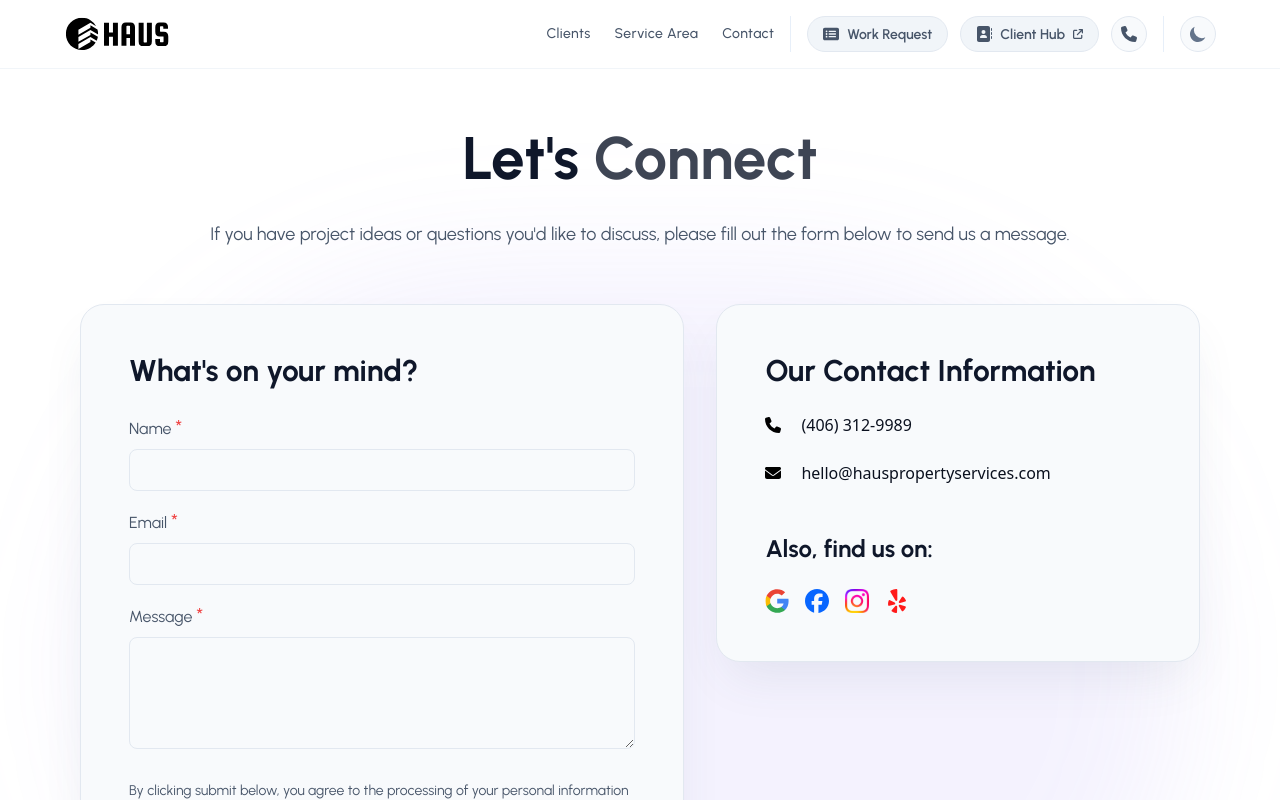
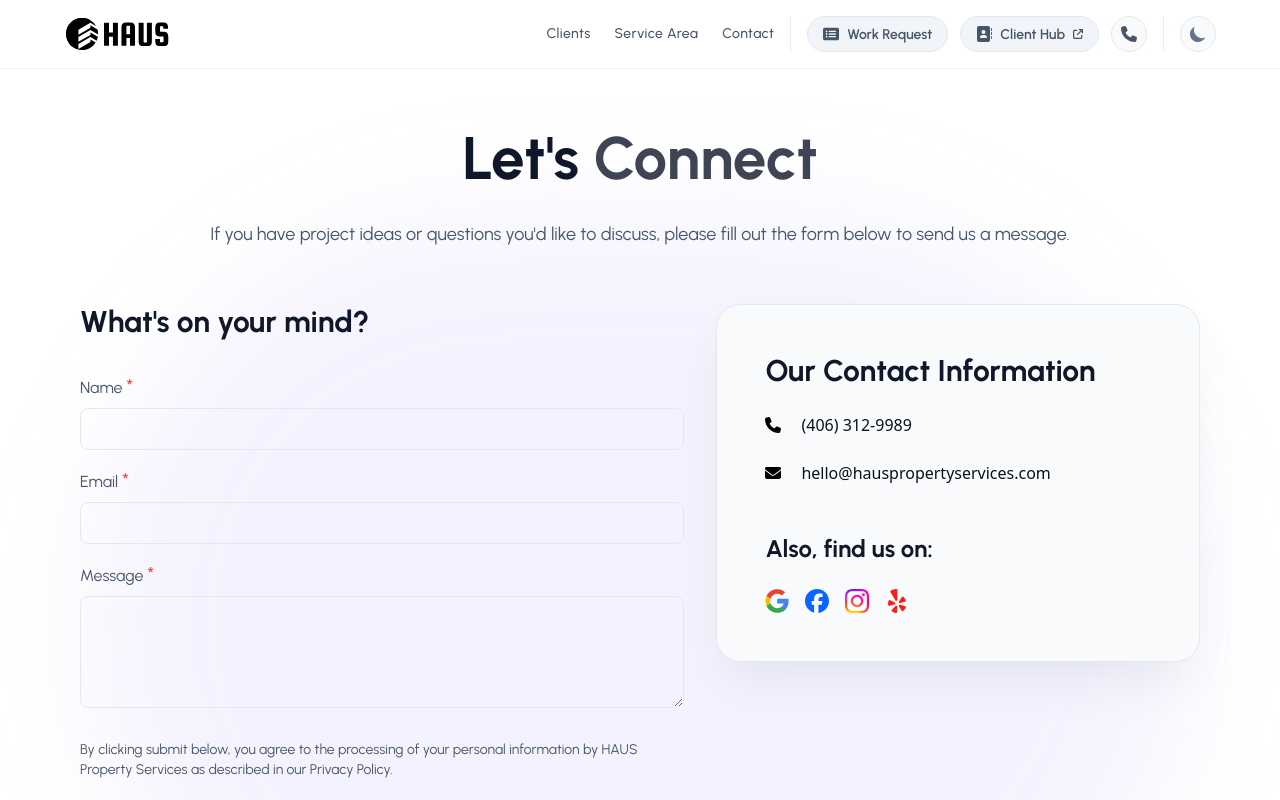
Before and after one commit to ben-v/haus, a React (Vite) app: page /contact in a window 1280 px wide. Shown: the top 800 px of the page. Built offline with nearby package versions, Linux system fonts and the light colour scheme.

Commit message:
Use generic content container for the contact form to made consistent with other pages and simplify UI.

```diff
--- a/src/pages/contact/sections/ContactFormSection.tsx
+++ b/src/pages/contact/sections/ContactFormSection.tsx
@@ -6,10 +6,10 @@ import CommonToastNotificationConfig from "../../../components/notifications/com
 import ContentSectionContainer from "../../../components/containers/ContentSectionContainer";
 
 import React from "react";
-import RoundCornerContainer from "../../../components/containers/RoundCornerContainer";
 import SvgPaperPlaneSolid from "../../../components/images/icons/SvgPaperPlaneSolid";
 import { HashLink } from "react-router-hash-link";
 import CardHeader from "../../../components/layouts/CardHeader";
+import GenericContentContainer from "../../../components/containers/GenericContentContainer";
 
 const ContactFormSection = () => {
     const { theme, } = useContext(ThemeContext);
@@ -62,7 +62,7 @@ const ContactFormSection = () => {
 
     return (
         <ContentSectionContainer flexDirection="Center">
-            <RoundCornerContainer>
+            <GenericContentContainer padding="None" bodyClassNames="gap-8">
                 <CardHeader title="What's on your mind?" titleAlignment="Left" />
                 <form onSubmit={onSubmitHandler} className="w-auto">
                     <div className="relative">
@@ -115,7 +115,7 @@ const ContactFormSection = () => {
                         </button>
                     </div>
                 </form>
-            </RoundCornerContainer>
+            </GenericContentContainer>
             <CommonToastNotificationConfig />
         </ContentSectionContainer>
     )
```
